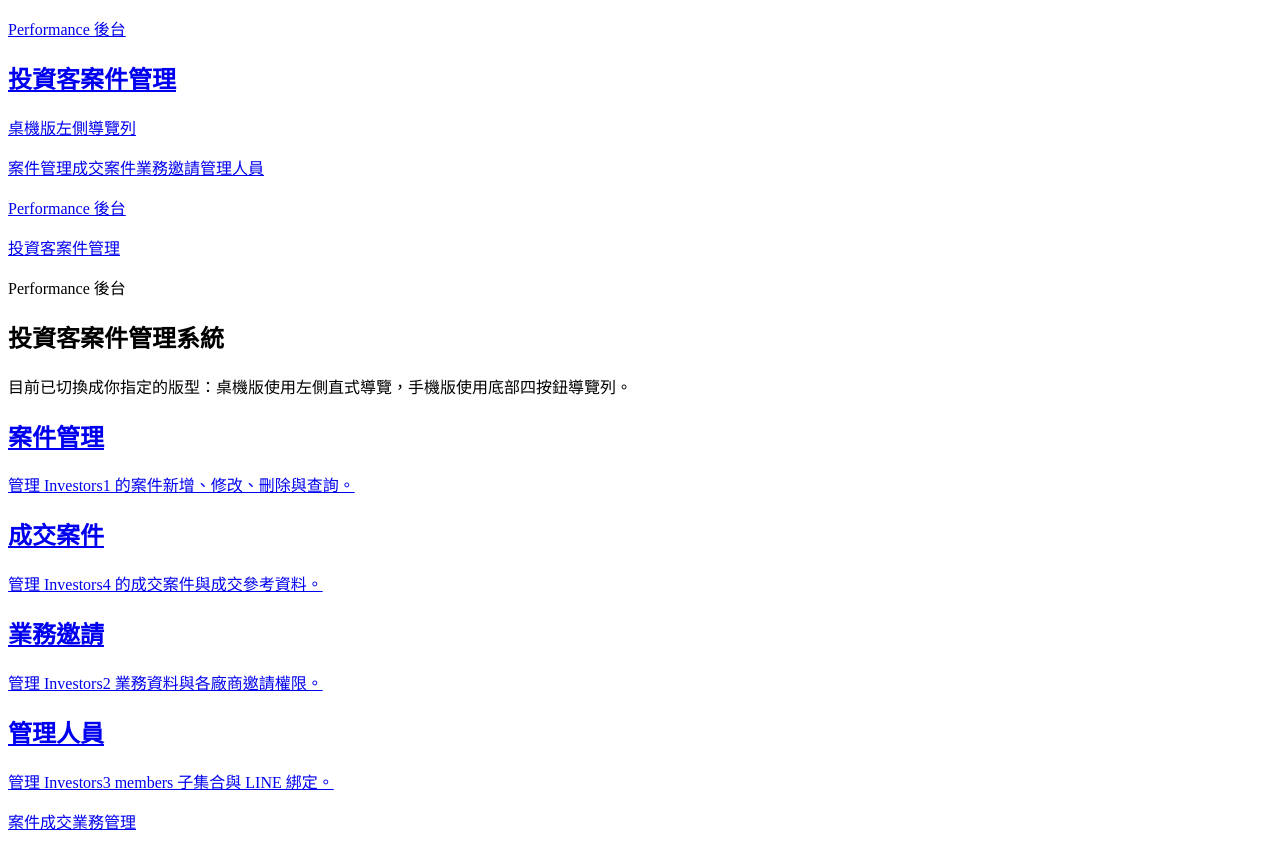
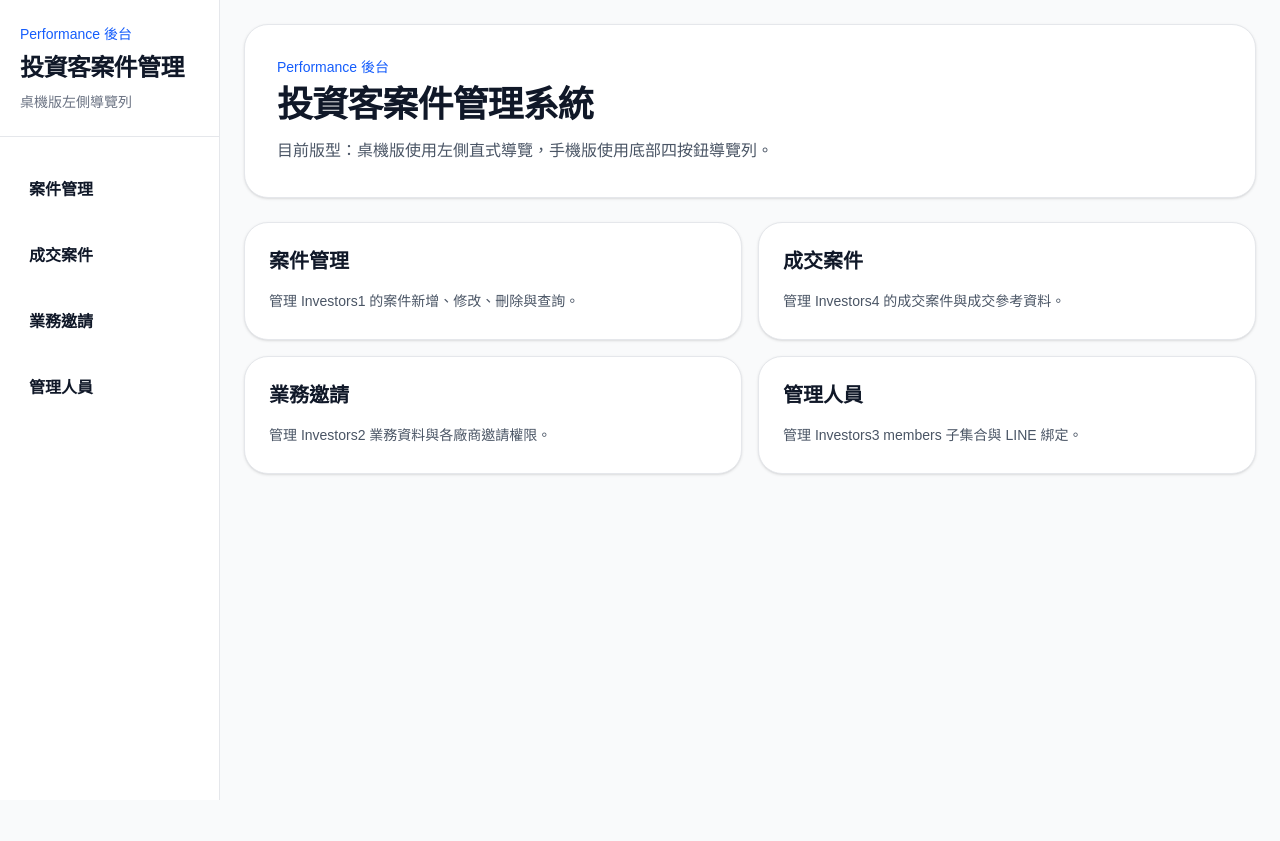
Before and after one commit to yogoHome/nextjs-performance, a Next.js app: page / in a window 1280 px wide. After the commit the page ends 800 px from the top, so only its background shows below. Built offline with nearby package versions, Linux system fonts and the light colour scheme.

Commit message:
修正 AppShell 與共用導覽版型

```diff
--- a/src/app/components/AppShell.tsx
+++ b/src/app/components/AppShell.tsx
@@ -72,9 +72,7 @@ export default function AppShell({ children }: { children: ReactNode }) {
             </Link>
           </header>
 
-          <main className="flex-1 pb-24 md:pb-0">
-            {children}
-          </main>
+          <main className="flex-1 pb-24 md:pb-0">{children}</main>
         </div>
       </div>
 
--- a/src/app/globals.css
+++ b/src/app/globals.css
@@ -1,15 +1,33 @@
-/* PWA / iPhone 安全區域預留 */
+@import "tailwindcss";
+
+:root {
+  --background: #f9fafb;
+  --foreground: #111827;
+}
+
 html,
 body {
   min-height: 100%;
 }
 
 body {
+  margin: 0;
+  background: var(--background);
+  color: var(--foreground);
+  font-family: Arial, Helvetica, sans-serif;
   padding-top: env(safe-area-inset-top);
   padding-bottom: env(safe-area-inset-bottom);
 }
 
-/* 安裝成 PWA 後，讓整體更像 App */
+a {
+  text-decoration: none;
+  color: inherit;
+}
+
+button {
+  font: inherit;
+}
+
 @media (display-mode: standalone) {
   html,
   body {
--- a/src/app/layout.tsx
+++ b/src/app/layout.tsx
@@ -45,7 +45,7 @@ export default function RootLayout({
       lang="zh-Hant"
       className={`${geistSans.variable} ${geistMono.variable} h-full antialiased`}
     >
-      <body className="min-h-full flex flex-col bg-gray-50 text-gray-900">
+      <body className="min-h-full bg-gray-50 text-gray-900">
         <AppShell>{children}</AppShell>
       </body>
     </html>
--- a/src/app/page.tsx
+++ b/src/app/page.tsx
@@ -25,17 +25,19 @@ const quickLinks = [
 
 export default function HomePage() {
   return (
-    <main className="min-h-full p-4 md:p-8">
-      <div className="mx-auto max-w-5xl space-y-6">
+    <main className="p-4 md:p-6">
+      <div className="w-full max-w-[1400px]">
         <section className="rounded-3xl border border-gray-200 bg-white p-6 shadow-sm md:p-8">
           <p className="text-sm font-medium text-blue-600">Performance 後台</p>
-          <h1 className="mt-2 text-3xl font-bold tracking-tight md:text-4xl">投資客案件管理系統</h1>
+          <h1 className="mt-2 text-3xl font-bold tracking-tight md:text-4xl">
+            投資客案件管理系統
+          </h1>
           <p className="mt-3 text-sm leading-7 text-gray-600 md:text-base">
-            目前已切換成你指定的版型：桌機版使用左側直式導覽，手機版使用底部四按鈕導覽列。
+            目前版型：桌機版使用左側直式導覽，手機版使用底部四按鈕導覽列。
           </p>
         </section>
 
-        <section className="grid grid-cols-1 gap-4 md:grid-cols-2">
+        <section className="mt-6 grid grid-cols-1 gap-4 md:grid-cols-2">
           {quickLinks.map((item) => (
             <Link
               key={item.href}
```
